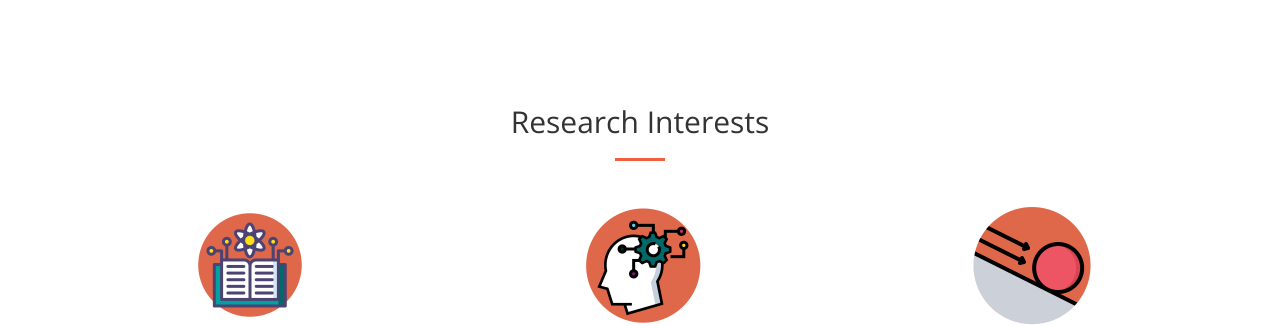
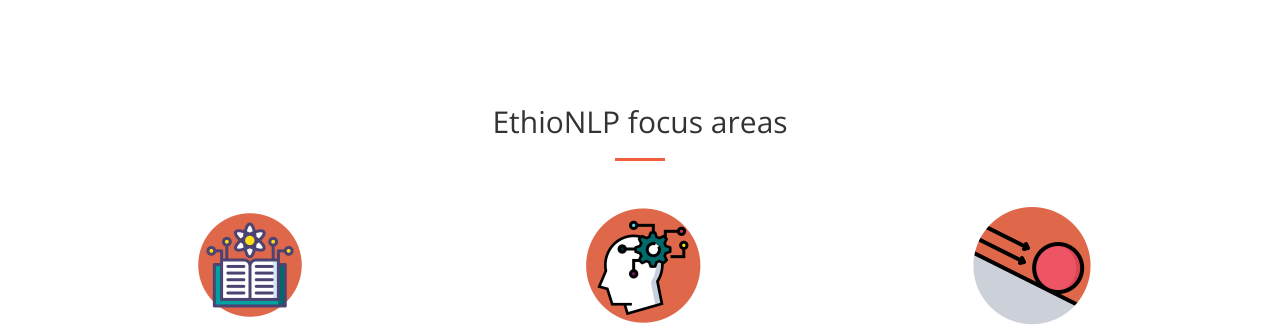
Before and after one commit to EthioNLP/ethionlp.github.io, a Jekyll site: the page built from index.html, in a window 1280 px wide and 900 px high, scrolled down 776 px. Shown: the part 159-485 px from the top of the window. Built offline with Jekyll 4.4.1, drawn with Linux system fonts in a browser that asks for light colours.

Commit message:
rename research interest to focus areas
EthioNLP is not only for research, it is more than research

```diff
--- a/_includes/research-interests.html
+++ b/_includes/research-interests.html
@@ -2,7 +2,7 @@
     <div class="container">
         <div class="row">
             <div class="col-lg-12 text-center">
-                <h2 class="section-heading">Research Interests</h2>
+                <h2 class="section-heading">EthioNLP focus areas </h2>
                 <hr class="primary">
                 <!-- <p>Our research interests are broadly in natural language processing, deep learning, machine learning, and artificial intelligence, with some projects integrating computer vision and data science. Specifically, our research focuses on how we can design systems that understand the implicit human knowledge underlying language and communication.</p> -->
             </div>
```
